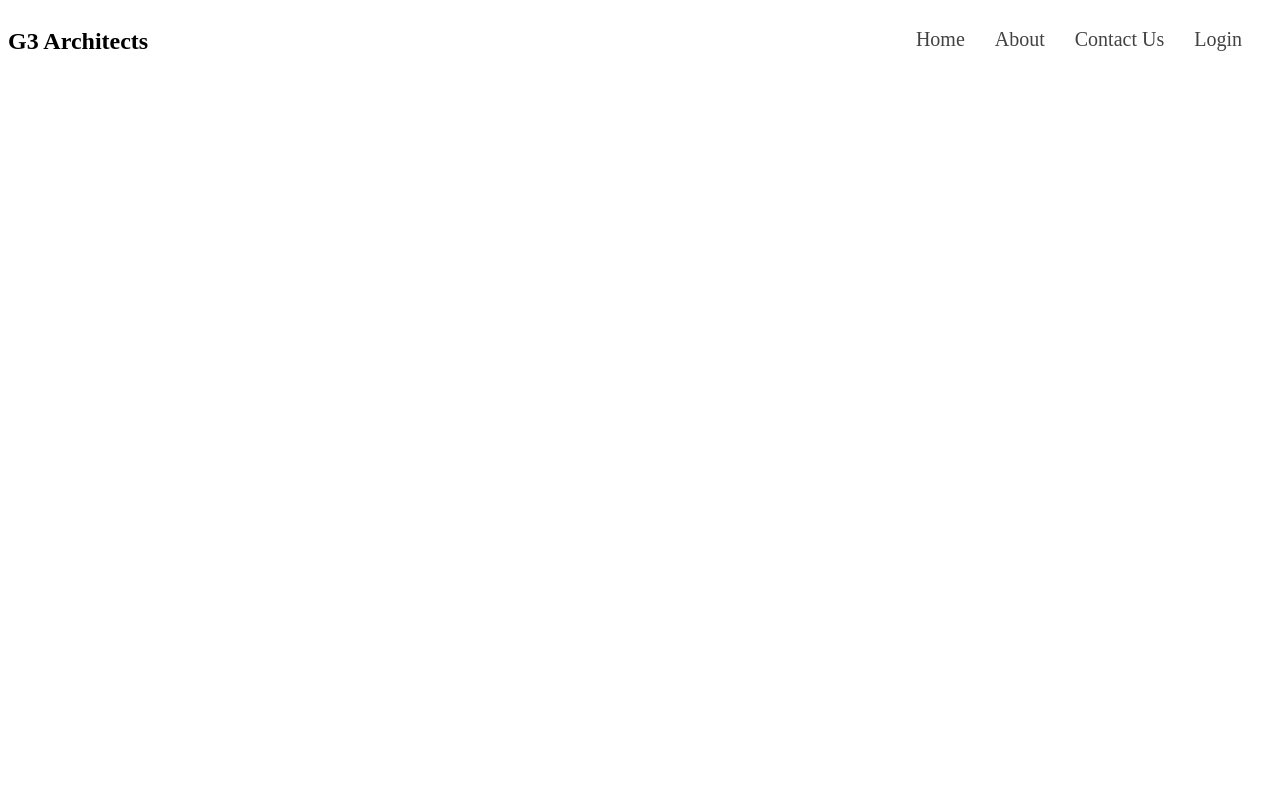
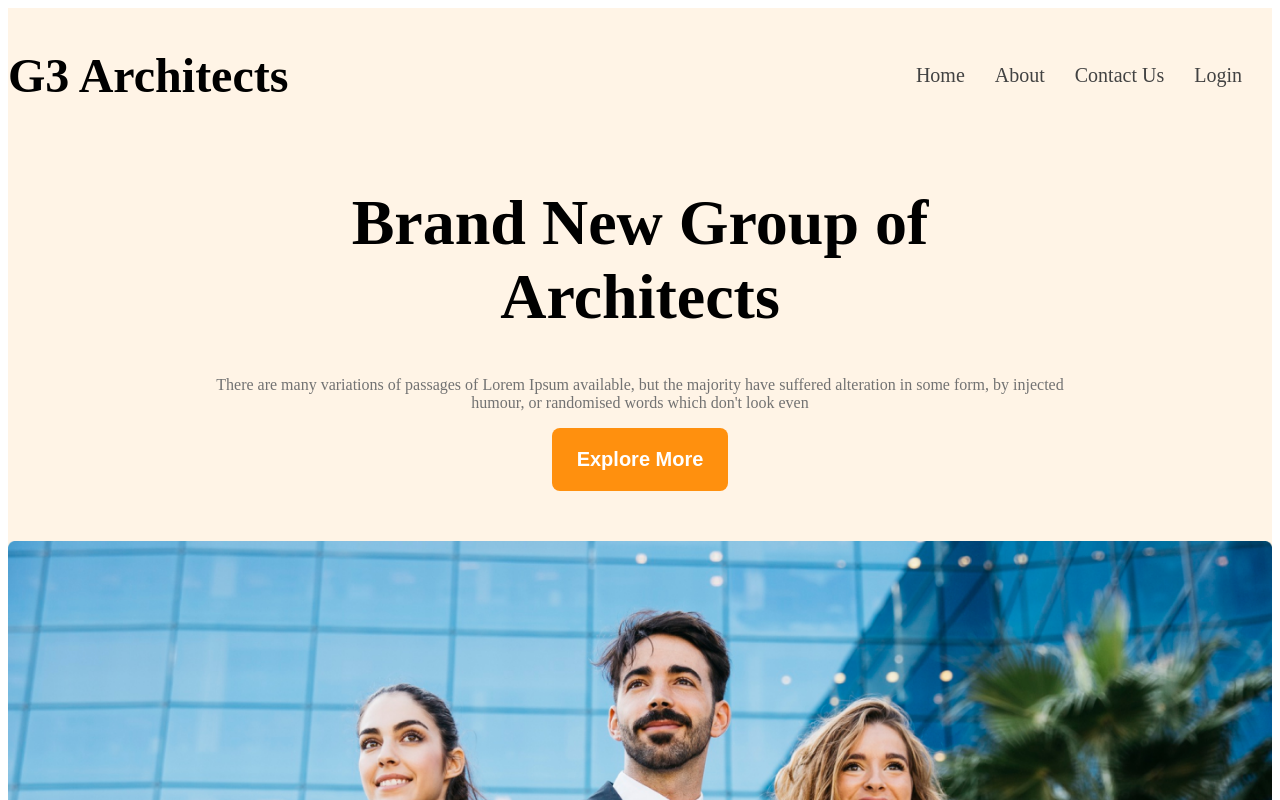
Before and after one commit to Badsha012/G3-Architects-Website, a plain HTML site: page index.html in a window 1280 px wide. Shown: the top 800 px of the page. Drawn offline with Linux system fonts and the light colour scheme.

Commit message:
Five commit

```diff
--- a/index.html
+++ b/index.html
@@ -10,15 +10,15 @@
     <link rel="preconnect" href="https://fonts.gstatic.com" crossorigin>
     <link href="https://fonts.googleapis.com/css2?family=Work+Sans:ital,wght@0,100..900;1,100..900&display=swap"
         rel="stylesheet">
-        <link rel="stylesheet" href="./styles/style.css">
+    <link rel="stylesheet" href="./styles/style.css">
 
 </head>
 
 <body class="work-sans-uniquifie">
-    <header>
+    <header class="bg-light">
 
         <nav class="navbar display">
-               <h2>G3 Architects</h2>
+            <h2>G3 Architects</h2>
             <ul class="nav-link display">
                 <li class="nav-item"><a class="text-gray" href="#">Home</a></li>
                 <li class="nav-item"><a class="text-gray" href="#">About</a></li>
@@ -27,6 +27,16 @@
 
             </ul>
         </nav>
+        <div class="banner">
+           <div class="banner-content">
+             <h1 class="bannar-title">Brand New Group of Architects</h1>
+            <p class="banner-details text-light-gray">There are many variations of passages of Lorem Ipsum available, but the majority
+                have suffered alteration in some form, by injected humour, or randomised words which don't look even</p>
+                <button  class="btn-primary">Explore More</button>
+           </div>
+                <img src="./images/banner.png" alt="">
+
+        </div>
     </header>
     <main>
 
--- a/styles/style.css
+++ b/styles/style.css
@@ -12,6 +12,15 @@
     display: flex;
 
 }
+.btn-primary{
+    background-color:#FF900E ;
+    color: white;
+    padding: 20px 25px;
+    font-size: 1.25rem;
+    font-weight: 600;
+    border-radius: 8px;
+    border: none;
+}
 /* dark-02 */
 .text-gray{
     color: #424242;
@@ -20,9 +29,20 @@
 .text-light-gray{
     color: #727272;
 }
+
+.bg-light{
+    background-color: rgba(255,144,14,0.1);
+}
+
 /* nav style */
 .navbar{
    justify-content: space-between;
+   align-items: center;
+
+}
+.navbar h2{
+    font-weight: bold;
+    font-size: 3rem;
 
 }
 .nav-item{
@@ -37,3 +57,33 @@
     font-size: 20px;
 
 }
+
+.navbar,.banner{
+    margin: 0px auto;
+    max-width: 1440px;
+}
+
+/* Banner style */
+.banner-content{
+    max-width: 850px;
+    margin: 0 auto;
+    text-align: center;
+    margin-bottom: 50px;
+
+}
+.bannar-title{
+    font-weight: bold;
+    font-size: 4rem;
+}
+.banner img{
+    width: 100%;
+}
+
+
+/* responsive  */
+@media screen and (max-width:56px){
+    .navbar,.nav-link{
+        flex-direction: column;
+    }
+
+}
```
